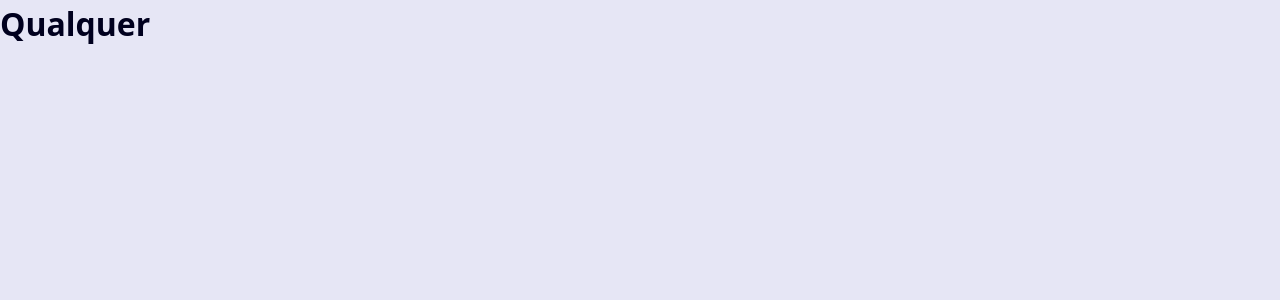
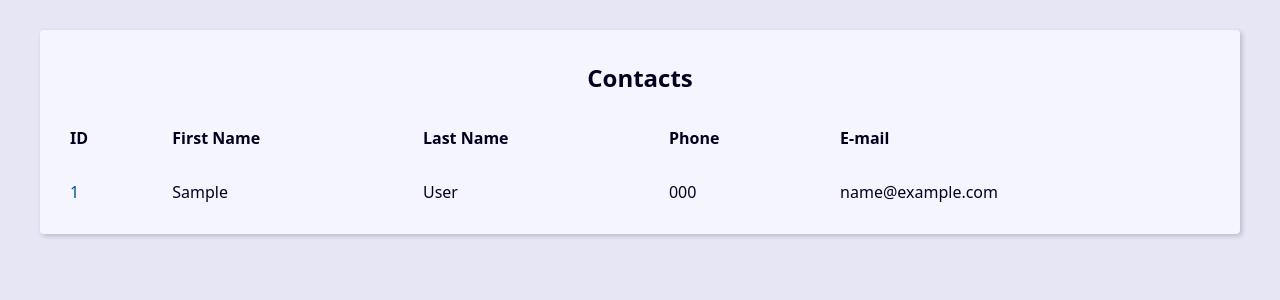
Before and after one commit to PHVital/projeto-agenda-django, a Django app: page / in a window 1280 px wide. Shown: the top 300 px of the page. Run offline with Django 5.2, Linux system fonts and the light colour scheme; tables that the repository leaves empty hold one stand-in row (values such as "Sample post").

Commit message:
Criando tabela de contatos

```diff
--- a/base_templates/global/base.html
+++ b/base_templates/global/base.html
@@ -7,6 +7,8 @@
     <link rel="stylesheet" href='{% static "global/css/style.css" %}'>
 </head>
 <body>
-    <h1>Qualquer</h1>
+    <main class='content'>
+        {% block content %}{% endblock content %}
+    </main>
 </body>
 </html>
--- a/contact/templates/contact/index.html
+++ b/contact/templates/contact/index.html
@@ -1 +1,45 @@
 {% extends "global/base.html" %}
+
+{% block content %}
+    <div class="responsive-table">
+        <table class='contacts-table'>
+            <caption class='table-caption'>
+                Contacts
+            </caption>
+
+            <thead>
+                <tr class="table-row table-row-reader">
+                    <th class="table-header">ID</th>
+                    <th class="table-header">First Name</th>
+                    <th class="table-header">Last Name</th>
+                    <th class="table-header">Phone</th>
+                    <th class="table-header">E-mail</th>
+                </tr>
+            </thead>
+
+            <tbody>
+                {% for contact in contacts %}
+                    <tr class="table-row">
+                        <td class="table-cel">
+                            <a class='table-link' href="#">
+                                {{ contact.id }}
+                            </a>
+                        </td>
+                        <td class="table-cel">
+                            {{ contact.first_name }}
+                        </td>
+                        <td class="table-cel">
+                            {{ contact.last_name }}
+                        </td>
+                        <td class="table-cel">
+                            {{ contact.phone }}
+                        </td>
+                        <td class="table-cel">
+                            {{ contact.email }}
+                        </td>
+                    </tr>
+                {% endfor %}
+            </tbody>
+        </table>
+    </div>
+{% endblock content %}
--- a/contact/views/contact_views.py
+++ b/contact/views/contact_views.py
@@ -1,7 +1,15 @@
 from django.shortcuts import render
+from contact.models import Contact
 
 def index(request):
+    contacts = Contact.objects.all()
+
+    context = {
+        'contacts': contacts,
+    }
+
     return render (
         request,
         'contact/index.html',
+        context,
     )
```
